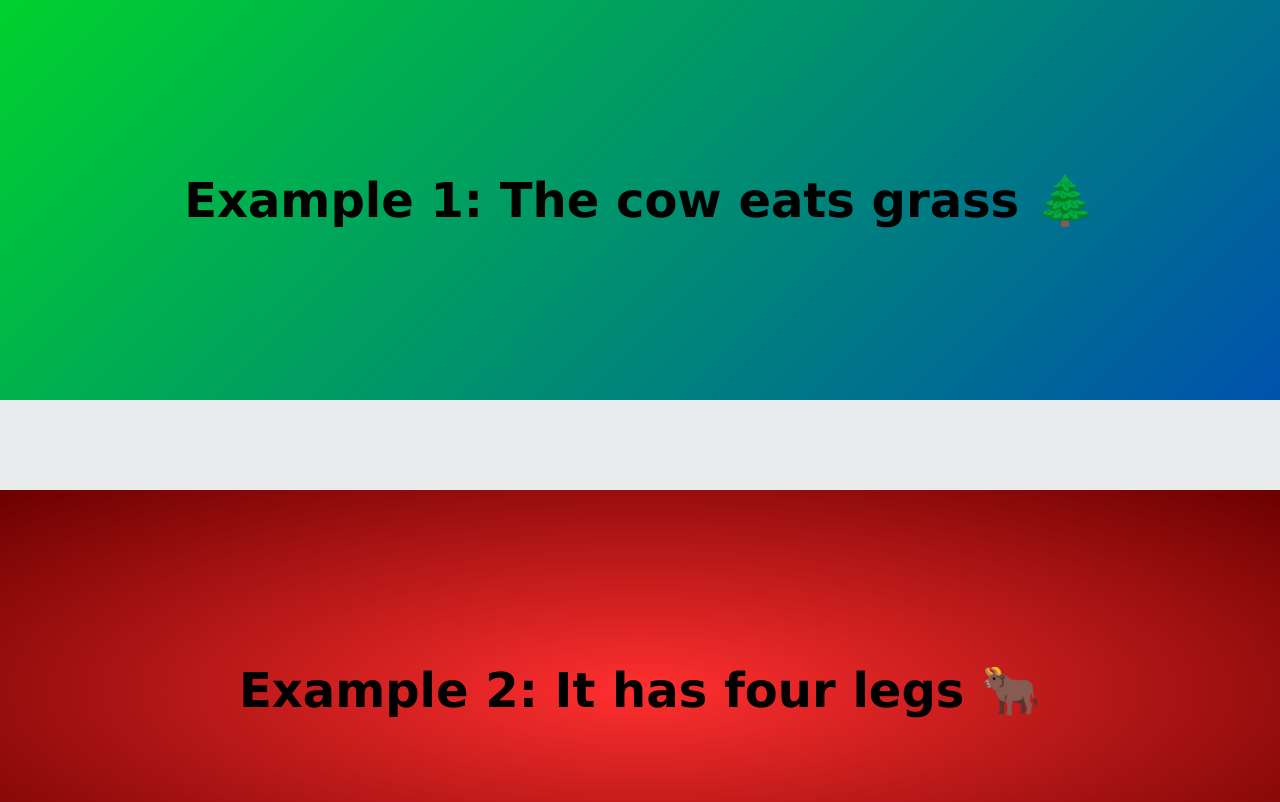
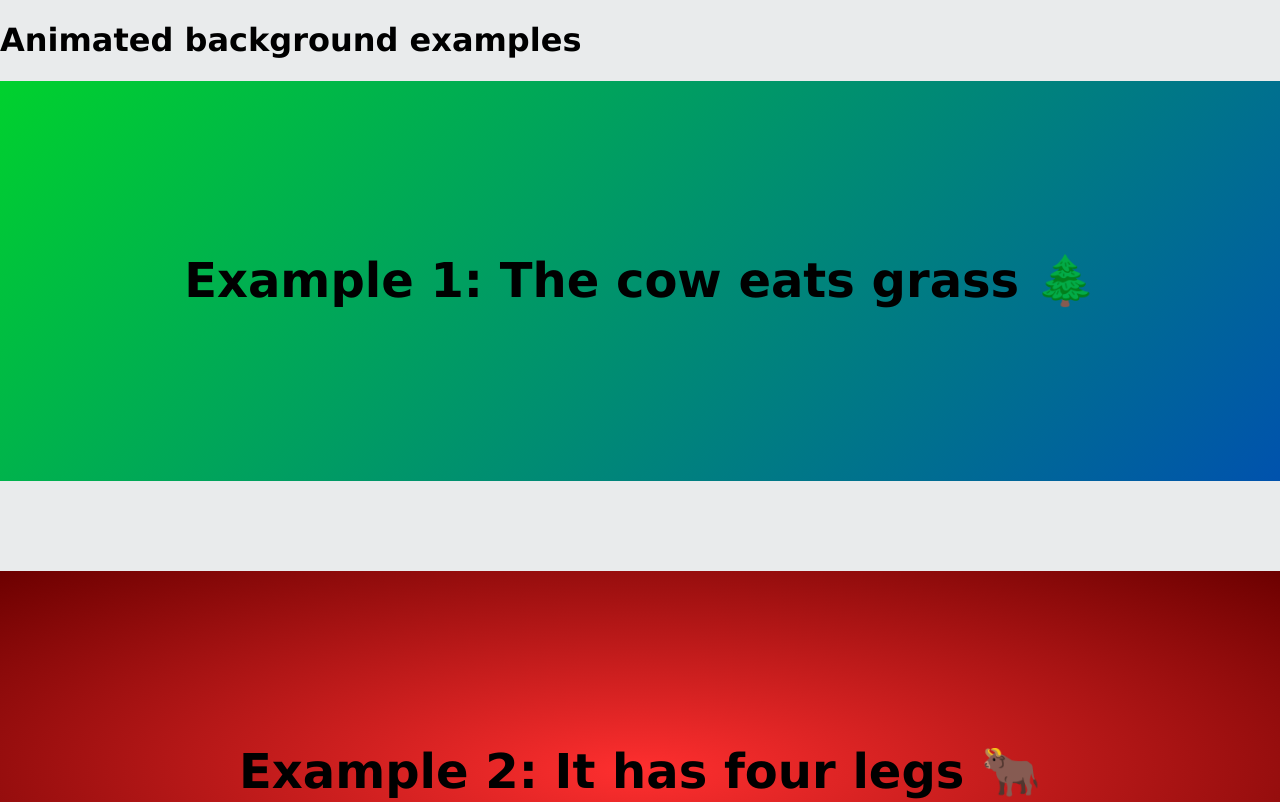
Before and after one commit to shihabiiuc/css-animated-background, a plain HTML site: page index.html in a window 1280 px wide. Shown: the top 802 px of the page. Drawn offline with Linux system fonts and the light colour scheme.

Commit message:
added title

```diff
--- a/index.html
+++ b/index.html
@@ -9,6 +9,7 @@
   <title>CSS Animated Background Examples</title>
 </head>
 <body>
+  <h1>Animated background examples</h1>
   <!-- example 1 -->
   <div class="example example-1">
     <h2>Example 1: The cow eats grass 🌲</h2>
```
